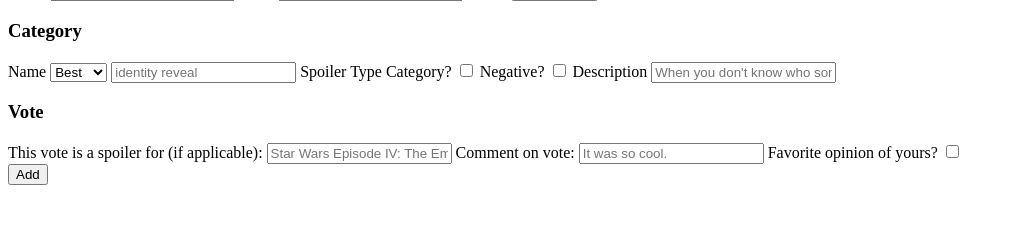
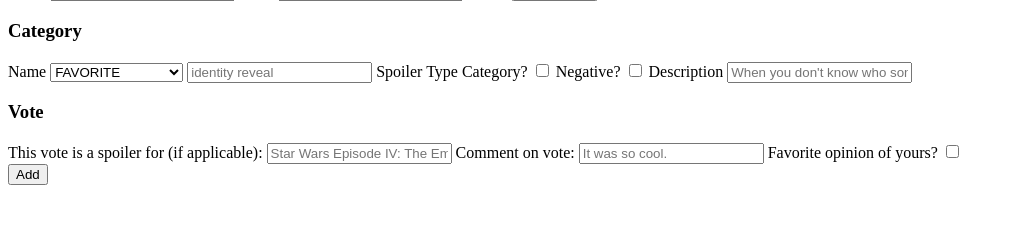
Before and after one commit to Nafimul/AllTheBest, a Flask app: page /vote-form in a window 1280 px wide. Shown: the part 380-619 px from the top of the page, without its empty margins (0-1014 px from the left). Run offline with Flask 3, Linux system fonts and the light colour scheme.

Commit message:
feat: change most to favorite

```diff
--- a/myapp/static/scripts/vote-form.js
+++ b/myapp/static/scripts/vote-form.js
@@ -10,7 +10,7 @@ document.addEventListener("DOMContentLoaded", function() {
     const categoryNamePrefixEl = document.getElementById("categoryNamePrefix");
 
     function changeIsNegative(e) {
-        if (e.target.value === "Worst" || e.target.value === "Least")
+        if (e.target.value === "LEAST FAVORITE" || e.target.value === "LEAST")
             categoryIsNegativeEl.checked = true;
         else {
             categoryIsNegativeEl.checked = false;
--- a/myapp/templates/vote-form.html
+++ b/myapp/templates/vote-form.html
@@ -25,10 +25,10 @@
             <h3> Category </h3>
             <label for="categoryName"> Name </label>
             <select name="categoryNamePrefix" id="categoryNamePrefix">
-                <option value="Best">Best</option>
-                <option value="Worst">Worst</option>
-                <option value="Most">Most</option>
-                <option value="Least">Least</option>
+                <option value="FAVORITE">FAVORITE</option>
+                <option value="LEAST FAVORITE">LEAST FAVORITE</option>
+                <option value="MOST">MOST</option>
+                <option value="LEAST">LEAST</option>
                 <option value=""></option>
             </select>
             <input id="categoryName" name="categoryName" type="text" placeholder="identity reveal">
```
